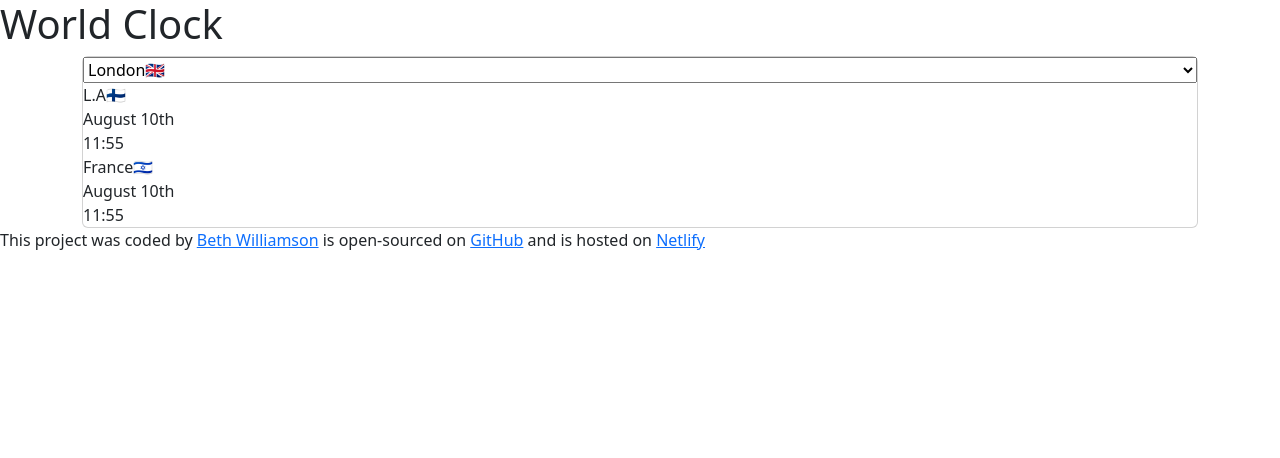
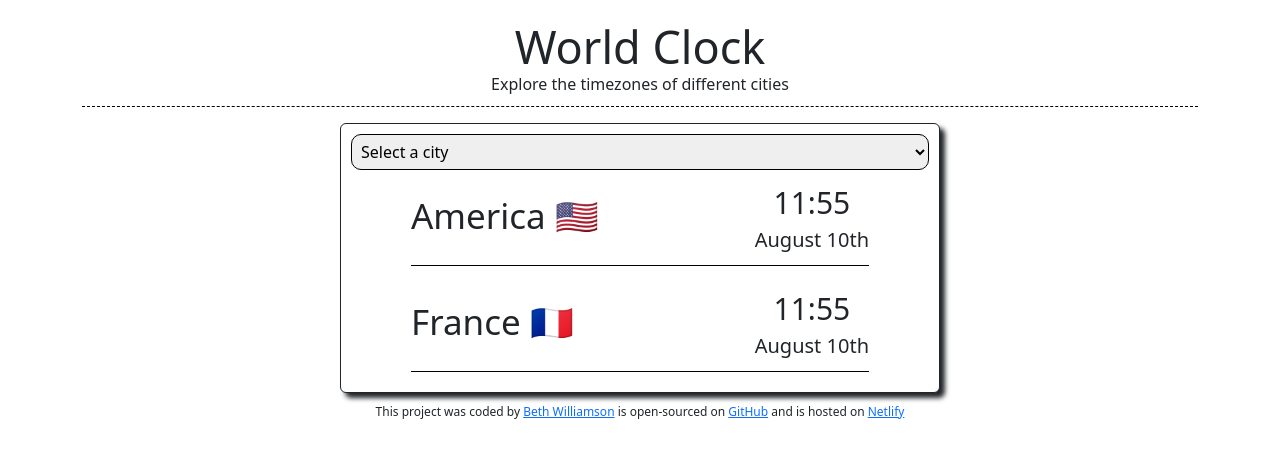
Before and after one commit to BethJW/World-Clock, a plain HTML site: page index.html in a window 1280 px wide. Drawn offline with nearby package versions, Linux system fonts and the light colour scheme.

Commit message:
Updated HTML and added CSS Styling

```diff
--- a/index.html
+++ b/index.html
@@ -14,22 +14,34 @@
     />
   </head>
   <body>
-    <h1>World Clock</h1>
     <div class="container">
-      <div class="card">
-        <select value="timezones">
+      <h1>World Clock</h1>
+      <p>Explore the timezones of different cities</p>
+      <div class="card mx-auto border-dark">
+        <select>
+          <option value="">Select a city</option>
           <option value="london">London🇬🇧</option>
-          <option value="Mexico">Mexico🇬🇧</option>
-          <option value="tokyo">Tokyo🇬🇧</option>
-          <option value="poland">Poland🇬🇧</option>
+          <option value="Mexico">Mexico🇲🇽</option>
+          <option value="japan">Japan🇯🇵</option>
+          <option value="poland">Poland🇵🇱</option>
         </select>
-        <div class="cities">
-          <div class="los-angeles">L.A🇫🇮</div>
-          <div class="date">August 10th</div>
-          <div class="time">11:55</div>
-          <div class="france">France🇮🇱</div>
-          <div class="date">August 10th</div>
-          <div class="time">11:55</div>
+        <div class="city-container">
+          <div class="city">
+            <div class="america">America 🇺🇸</div>
+          </div>
+          <div class="time-date">
+            <div class="time">11:55</div>
+            <div class="date">August 10th</div>
+          </div>
+        </div>
+        <div class="city-container">
+          <div class="city">
+            <div class="france">France 🇫🇷</div>
+          </div>
+          <div class="time-date">
+            <div class="time">11:55</div>
+            <div class="date">August 10th</div>
+          </div>
         </div>
       </div>
     </div>
--- a/src/styles.css
+++ b/src/styles.css
@@ -0,0 +1,51 @@
+body {
+  margin: 0 auto;
+}
+
+.container h1 {
+  font-size: 45px;
+  text-align: center;
+  margin-top: 20px;
+}
+.container p {
+  text-align: center;
+  margin-top: -10px;
+  border-bottom: 1px dashed black;
+  padding-bottom: 10px;
+}
+.card {
+  padding: 10px;
+  max-width: 600px;
+  box-shadow: 5px 5px 5px;
+}
+select {
+  max-width: 100%;
+  padding: 5px;
+  border: 1px solid black;
+  border-radius: 10px;
+}
+.city-container {
+  display: flex;
+  justify-content: space-between;
+  font-size: 20px;
+  text-align: center;
+  margin: 10px 60px;
+  padding-bottom: 10px;
+  border-bottom: 1px solid black;
+}
+.city {
+  margin-top: 10px;
+  font-size: 35px;
+  margin-bottom: 5px;
+}
+.time {
+  font-size: 30px;
+}
+.date {
+  font-size: 20px;
+}
+footer {
+  text-align: center;
+  margin-top: 10px;
+  font-size: 12px;
+}
```
